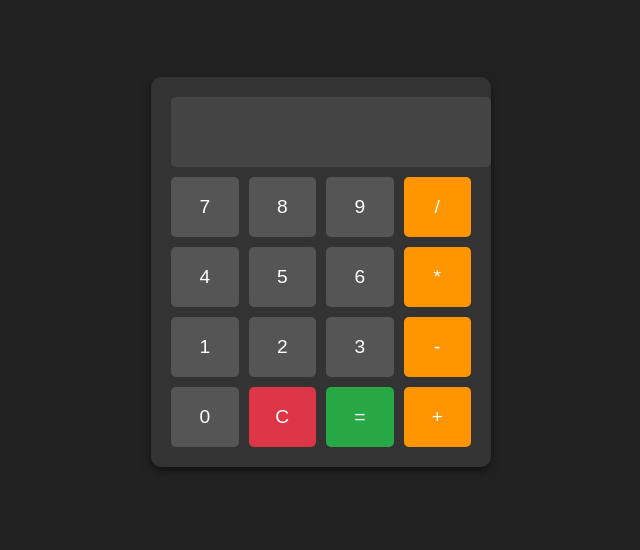
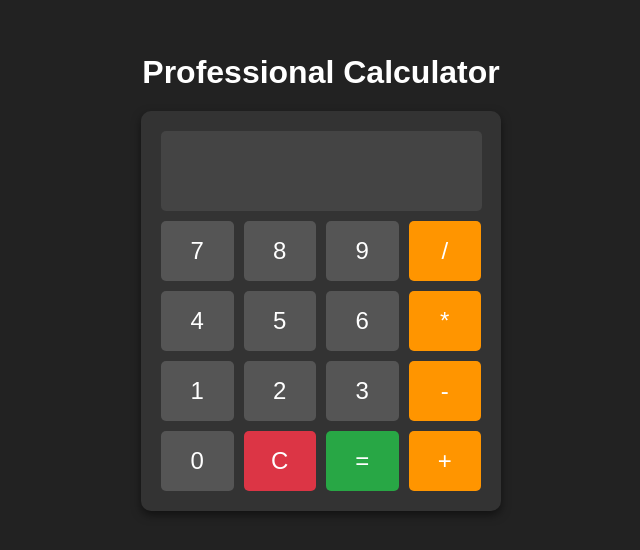
Before and after one commit to Paradise-Org/Calculator, a plain HTML site: page index.html in a window 1280 px wide. Shown: the part 136-686 px from the top of the page, without its empty margins (319-959 px from the left). Drawn offline with Linux system fonts and the light colour scheme.

Commit message:
add header and improved css in input filed

```diff
--- a/index.html
+++ b/index.html
@@ -7,6 +7,8 @@
     <link rel="stylesheet" href="./style.css">
 </head>
 <body>
+    <div class="container">
+        <h1>Professional Calculator</h1>
         <div class="calculator">
             <input type="text" class="display" disabled>
             <div class="buttons">
@@ -31,5 +33,6 @@
                 <button class="btn operator">+</button>
             </div>
         </div>
+    </div>
 </body>
 </html>
--- a/style.css
+++ b/style.css
@@ -5,40 +5,52 @@ body {
     height: 100vh;
     background-color: #222;
     font-family: Arial, sans-serif;
+    flex-direction: column;
+    text-align: center;
+}
+
+.container {
+    text-align: center;
+    color: white;
+}
+
+h1 {
+    font-size: 2rem;
+    margin-bottom: 20px;
 }
 
 .calculator {
-    width: 300px;
+    width: 320px;
     background-color: #333;
     padding: 20px;
     border-radius: 10px;
     box-shadow: 0px 4px 10px rgba(0, 0, 0, 0.5);
-    text-align: center;
 }
 
 .display {
-    width: 100%;
-    height: 50px;
-    font-size: 1.5rem;
+    width: 94%;
+    height: 60px;
+    font-size: 2rem;
     text-align: right;
     padding: 10px;
     border: none;
     border-radius: 5px;
     background-color: #444;
     color: white;
+    outline: none;
+    margin-bottom: 10px;
 }
 
 .buttons {
     display: grid;
     grid-template-columns: repeat(4, 1fr);
     gap: 10px;
-    margin-top: 10px;
 }
 
 .btn {
     width: 100%;
     height: 60px;
-    font-size: 1.2rem;
+    font-size: 1.5rem;
     border: none;
     border-radius: 5px;
     cursor: pointer;
```
Lines whose indentation alone changed are shown as unchanged.
